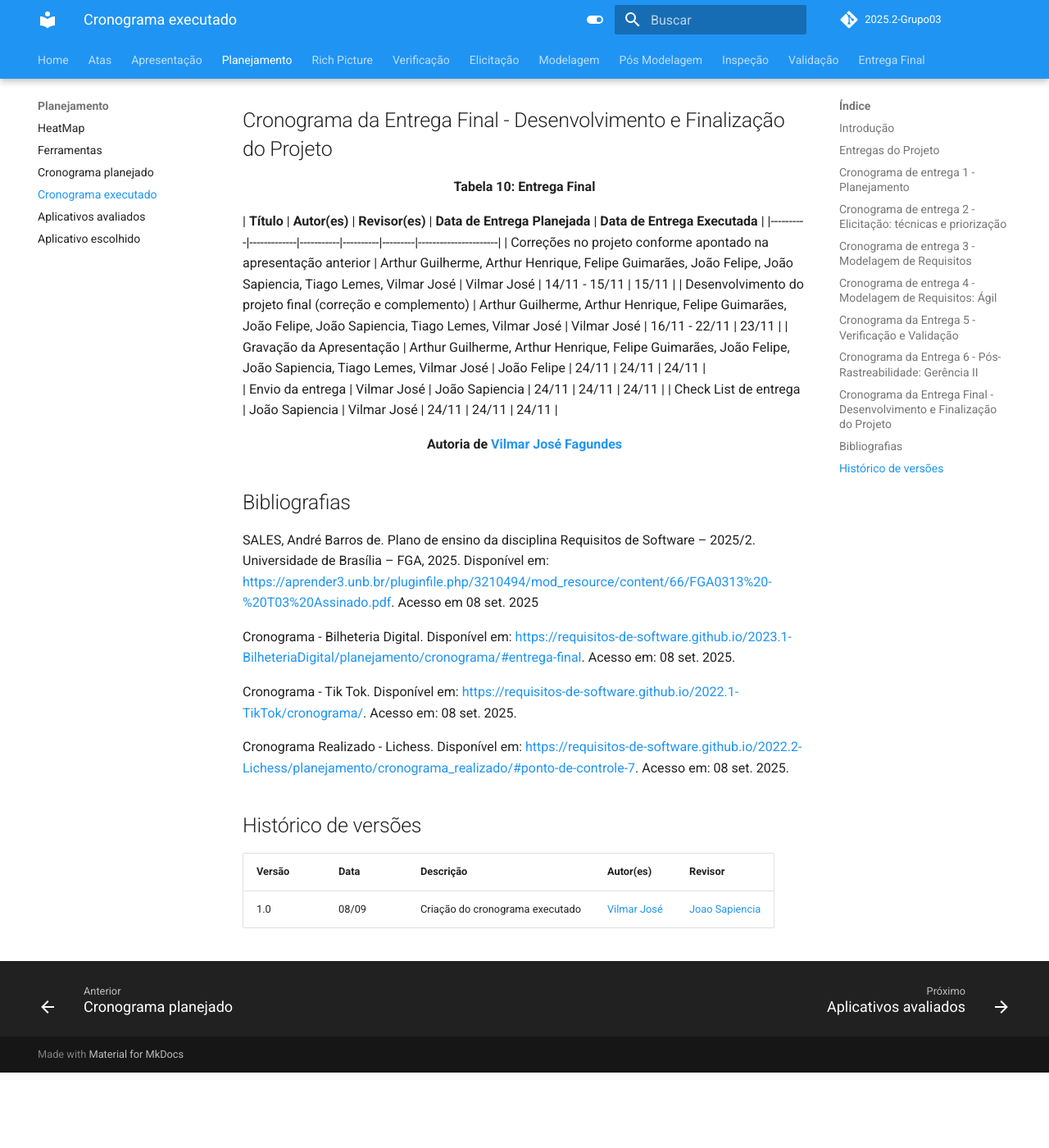
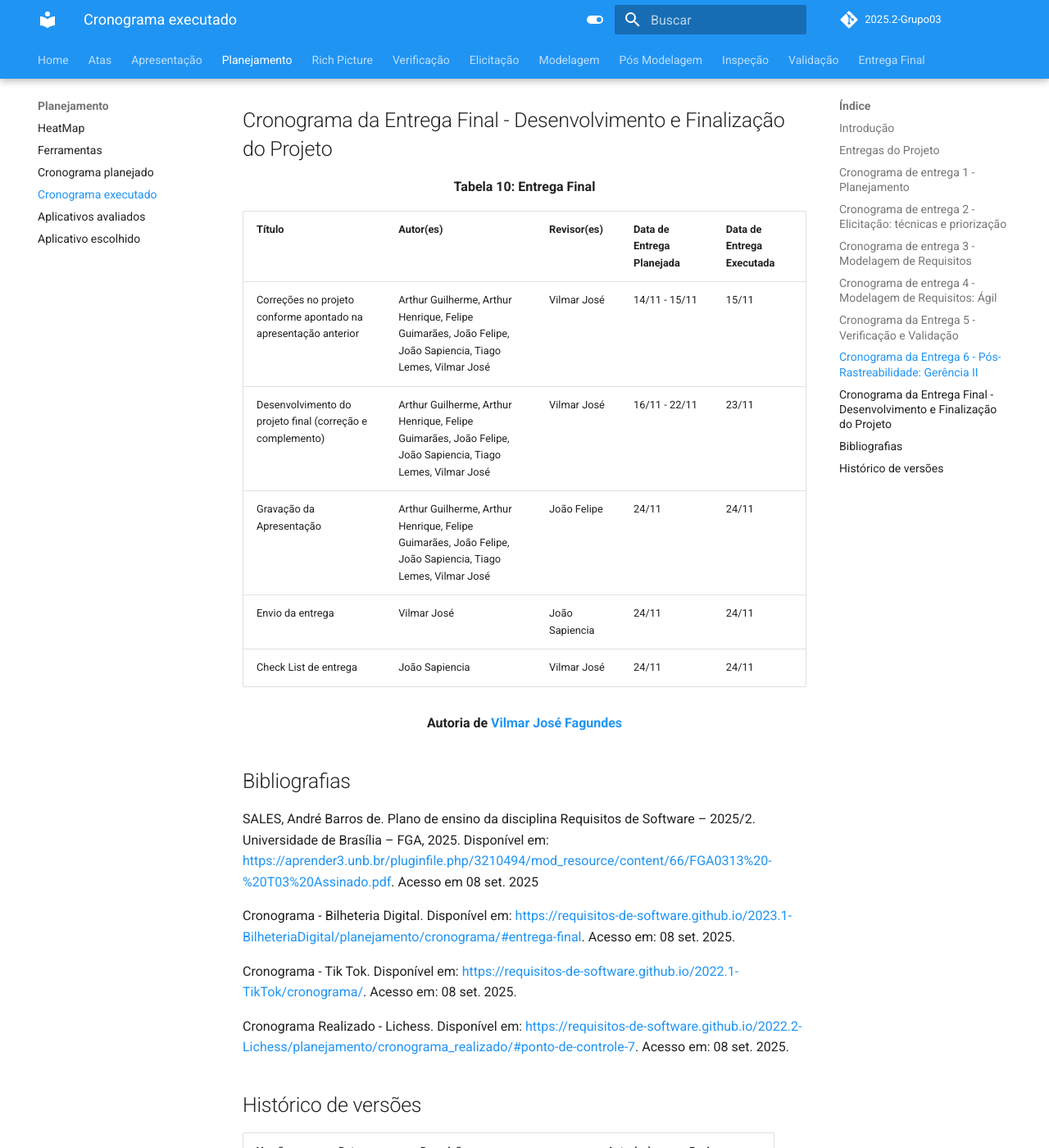
Before and after one commit to Requisitos-de-Software/2025.2-Grupo03, an MkDocs documentation site: the page built from docs/Planejamento/cronograma_executado.md, in a window 1280 px wide and 1400 px high, scrolled down 9153 px. Shown: the whole window at 82% size. Built offline with MkDocs 1.6.1 and Material for MkDocs 9.7.7, drawn with Linux system fonts in a browser that asks for light colours; comment, search, counter and statistics services are not loaded; before the commit the page ends 10461 px from its top, so only the background shows below that.

Commit message:
Fix table formatting in cronograma_executado.md

```diff
--- a/docs/Planejamento/cronograma_executado.md
+++ b/docs/Planejamento/cronograma_executado.md
@@ -151,12 +151,12 @@ Este documento apresenta o cronograma executado na disciplina de Requisitos de S
 <div align="center"><strong>Tabela 10: Entrega Final</strong></div>
 
 | **Título** | **Autor(es)** | **Revisor(es)** | **Data de Entrega Planejada** | **Data de Entrega Executada** |
-|----------|-------------|-----------|----------|---------|----------------------|
+|----------|-------------|-----------|----------|---------|
 | Correções no projeto conforme apontado na apresentação anterior | Arthur Guilherme, Arthur Henrique, Felipe Guimarães, João Felipe, João Sapiencia, Tiago Lemes, Vilmar José | Vilmar José | 14/11 - 15/11 | 15/11 |
 | Desenvolvimento do projeto final (correção e complemento) | Arthur Guilherme, Arthur Henrique, Felipe Guimarães, João Felipe, João Sapiencia, Tiago Lemes, Vilmar José | Vilmar José | 16/11 - 22/11 | 23/11 |
-| Gravação da Apresentação | Arthur Guilherme, Arthur Henrique, Felipe Guimarães, João Felipe, João Sapiencia, Tiago Lemes, Vilmar José | João Felipe | 24/11 | 24/11 | 24/11 |
-| Envio da entrega | Vilmar José | João Sapiencia | 24/11 | 24/11 | 24/11 |
-| Check List de entrega | João Sapiencia | Vilmar José | 24/11 | 24/11 | 24/11 |
+| Gravação da Apresentação | Arthur Guilherme, Arthur Henrique, Felipe Guimarães, João Felipe, João Sapiencia, Tiago Lemes, Vilmar José | João Felipe | 24/11 | 24/11 |
+| Envio da entrega | Vilmar José | João Sapiencia | 24/11 | 24/11 |
+| Check List de entrega | João Sapiencia | Vilmar José | 24/11 | 24/11 |
 
 <div align="center"><strong>Autoria de <a href="https://github.com/VilmarFagundes">Vilmar José Fagundes</a></strong></div>
 
```
